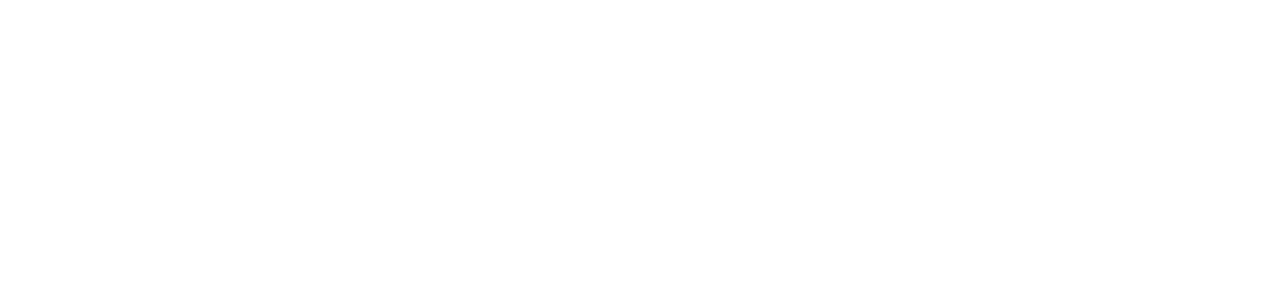
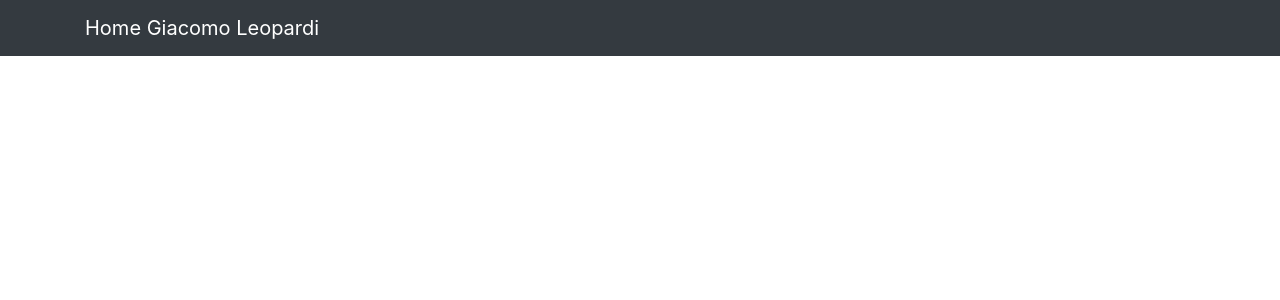
Before and after one commit to MetalGandix/GiacomoLeopardiProject, an Angular app in the folder front-end/front-end-leopardi/: page / in a window 1280 px wide. Shown: the top 300 px of the page. Built offline with nearby package versions, Linux system fonts and the light colour scheme.

Commit message:
Creata la toolbar e aggiunto bootstrap

```diff
--- a/front-end/front-end-leopardi/src/app/app.component.html
+++ b/front-end/front-end-leopardi/src/app/app.component.html
@@ -1,7 +1,6 @@
-<style>
-
-</style>
-
-
-
+<nav class="navbar  navbar-expand-lg navbar-dark bg-dark">
+  <div class="container">
+    <a class="navbar-brand" routerLink="/home" routerLinkActive="active">Home Giacomo Leopardi</a>
+  </div>
+</nav>
 <router-outlet></router-outlet>
--- a/front-end/front-end-leopardi/src/index.html
+++ b/front-end/front-end-leopardi/src/index.html
@@ -6,8 +6,12 @@
   <base href="/">
   <meta name="viewport" content="width=device-width, initial-scale=1">
   <link rel="icon" type="image/x-icon" href="favicon.ico">
+  <link rel="stylesheet" href="https://cdn.jsdelivr.net/npm/bootstrap@4.5.3/dist/css/bootstrap.min.css" integrity="sha384-TX8t27EcRE3e/ihU7zmQxVncDAy5uIKz4rEkgIXeMed4M0jlfIDPvg6uqKI2xXr2" crossorigin="anonymous">
 </head>
 <body>
+<script src="https://code.jquery.com/jquery-3.4.1.slim.min.js" integrity="sha384-J6qa4849blE2+poT4WnyKhv5vZF5SrPo0iEjwBvKU7imGFAV0wwj1yYfoRSJoZ+n" crossorigin="anonymous"></script>
+<script src="https://cdn.jsdelivr.net/npm/popper.js@1.16.0/dist/umd/popper.min.js" integrity="sha384-Q6E9RHvbIyZFJoft+2mJbHaEWldlvI9IOYy5n3zV9zzTtmI3UksdQRVvoxMfooAo" crossorigin="anonymous"></script>
+<script src="https://stackpath.bootstrapcdn.com/bootstrap/4.4.1/js/bootstrap.min.js" integrity="sha384-wfSDF2E50Y2D1uUdj0O3uMBJnjuUD4Ih7YwaYd1iqfktj0Uod8GCExl3Og8ifwB6" crossorigin="anonymous"></script>
   <app-root></app-root>
 </body>
 </html>
```
